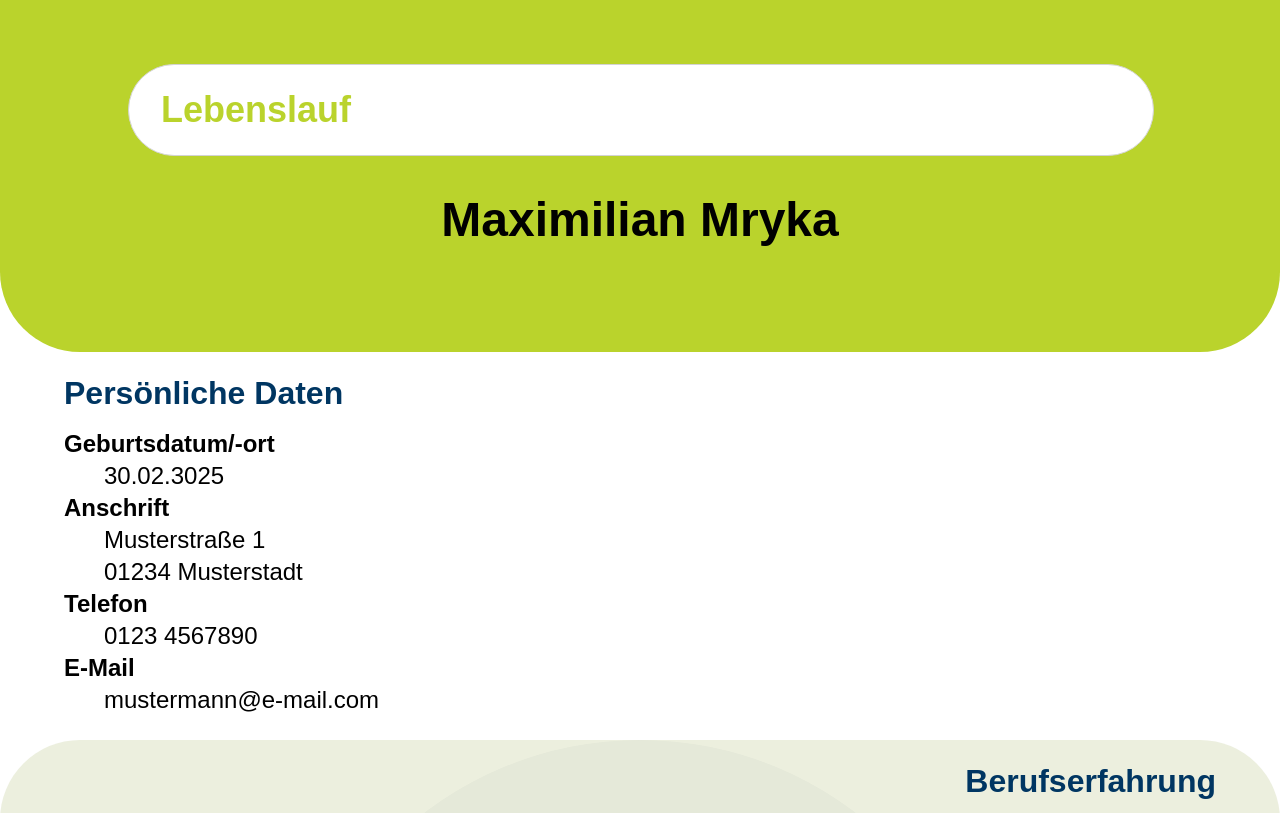
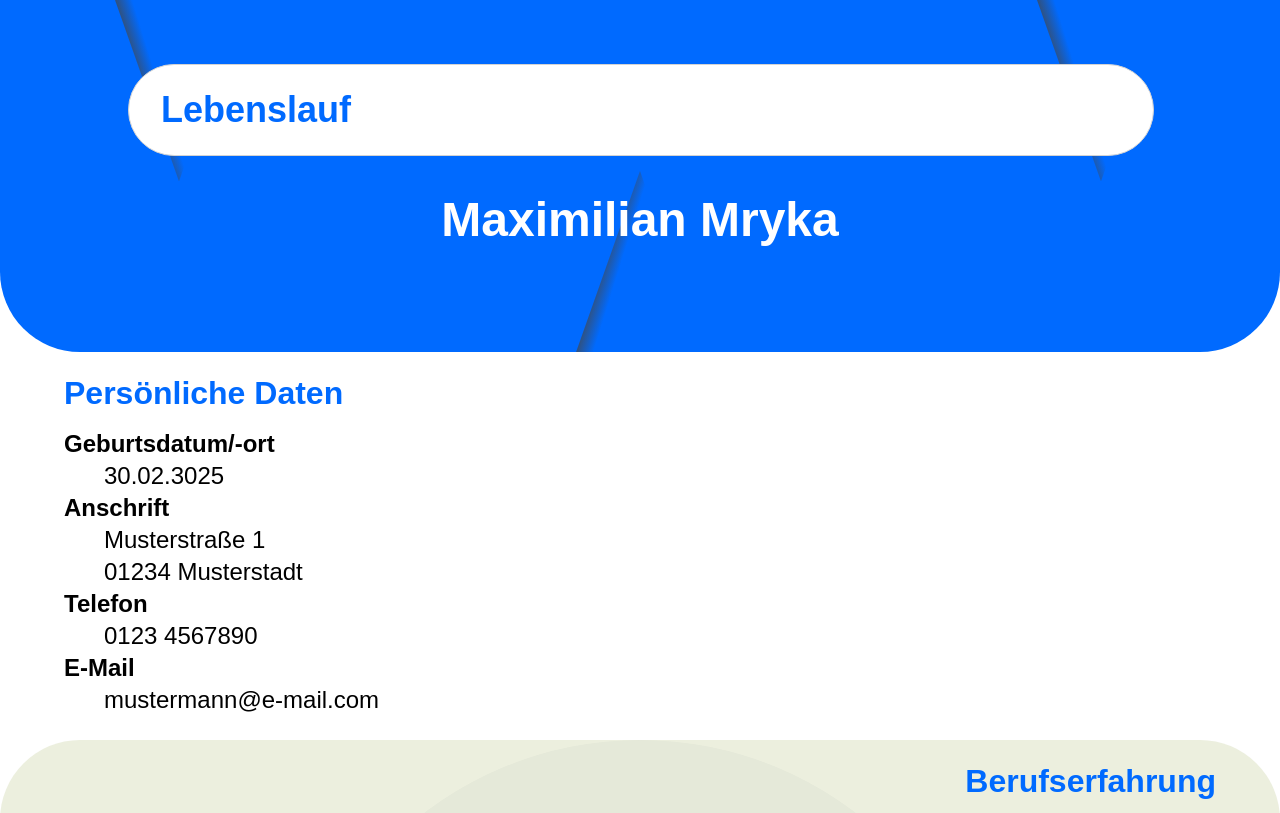
Before and after one commit to Maxemeyer/wwwe-lebenslauf-mm, a plain HTML site: page index.html in a window 1280 px wide. Shown: the top 813 px of the page. Drawn offline with Linux system fonts and the light colour scheme.

Commit message:
Update style.css

```diff
--- a/style.css
+++ b/style.css
@@ -37,7 +37,7 @@ header {
 }
 
 .headerLogo a {
-    color: #BAD32C;
+    color: #006AFF;
 }
 
 .headerLinks {
@@ -48,13 +48,13 @@ header {
 }
 
 #start {
-    background-color: #BAD32C;
+    background-color: #006AFF;
     height: 20vh;
     padding-top: 192px;
     border-radius: 0 0 80px 80px;
     text-align: center;
 
-    background-image: url(media/grünDreieckFlip.svg), url(media/grünDreieck.svg), url(media/grünDreieckFlip.svg);
+    background-image: url(media/blauesDreieckFlip.svg), url(media/blauesDreieck.svg), url(media/blauesDreieckFlip.svg);
     background-repeat: no-repeat;
     background-position: 20% top, center bottom, 80% top;
     background-size: 20vh;
@@ -63,6 +63,7 @@ header {
 #start h1 {
     margin: 0;
     font-size: 64px;
+    color: white;
 }
 
 .resumeContent {
@@ -120,13 +121,14 @@ dt {
 }
 
 h2 {
-    color: #003662;
+    color: #006AFF;
     font-size: 32px;
     margin: 23px 5% 16px;
 }
 
 footer {
-    background-color: #BAD32C;
+    background-color: #006AFF;
+    color: white;
     border-radius: 80px 80px 0 0;
     text-align: center;
     font-size: 24px;
@@ -167,4 +169,5 @@ footer {
     .mobileResume {
         display: none;
     }
+
 }
```
